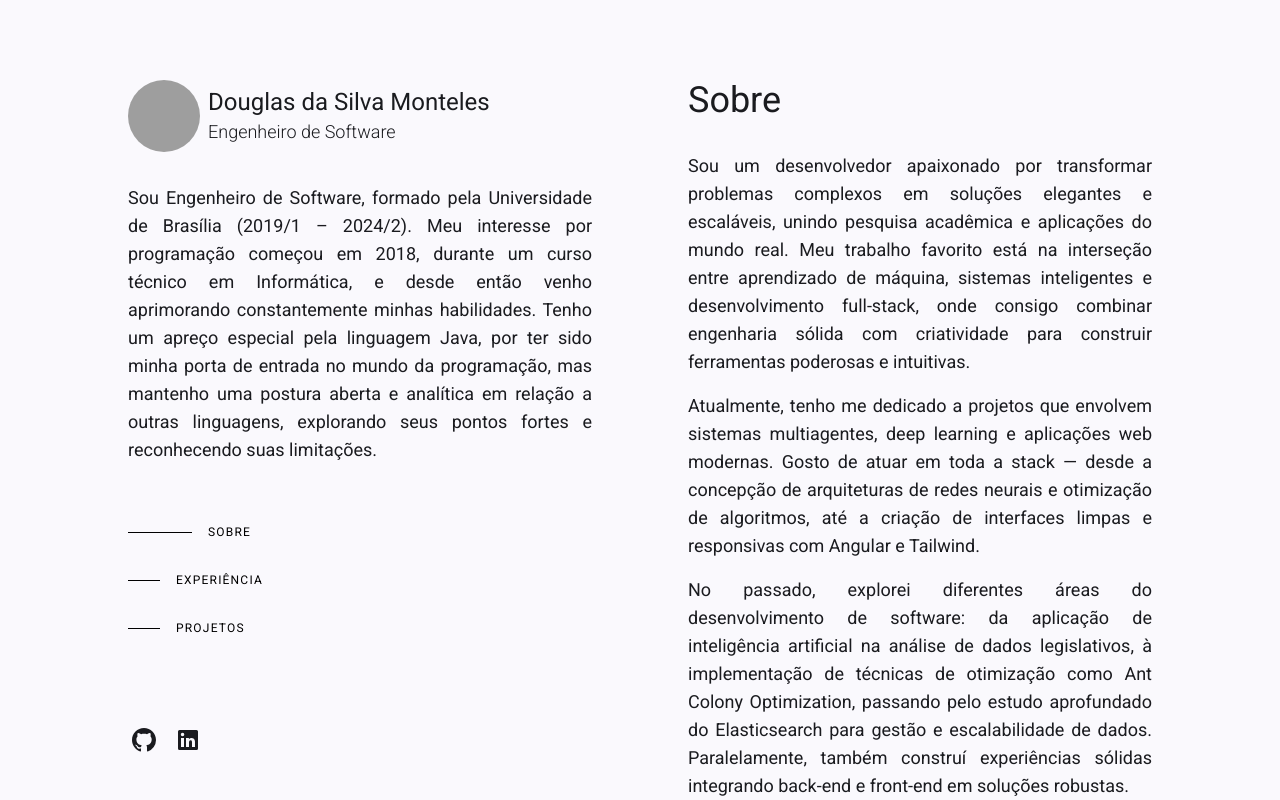
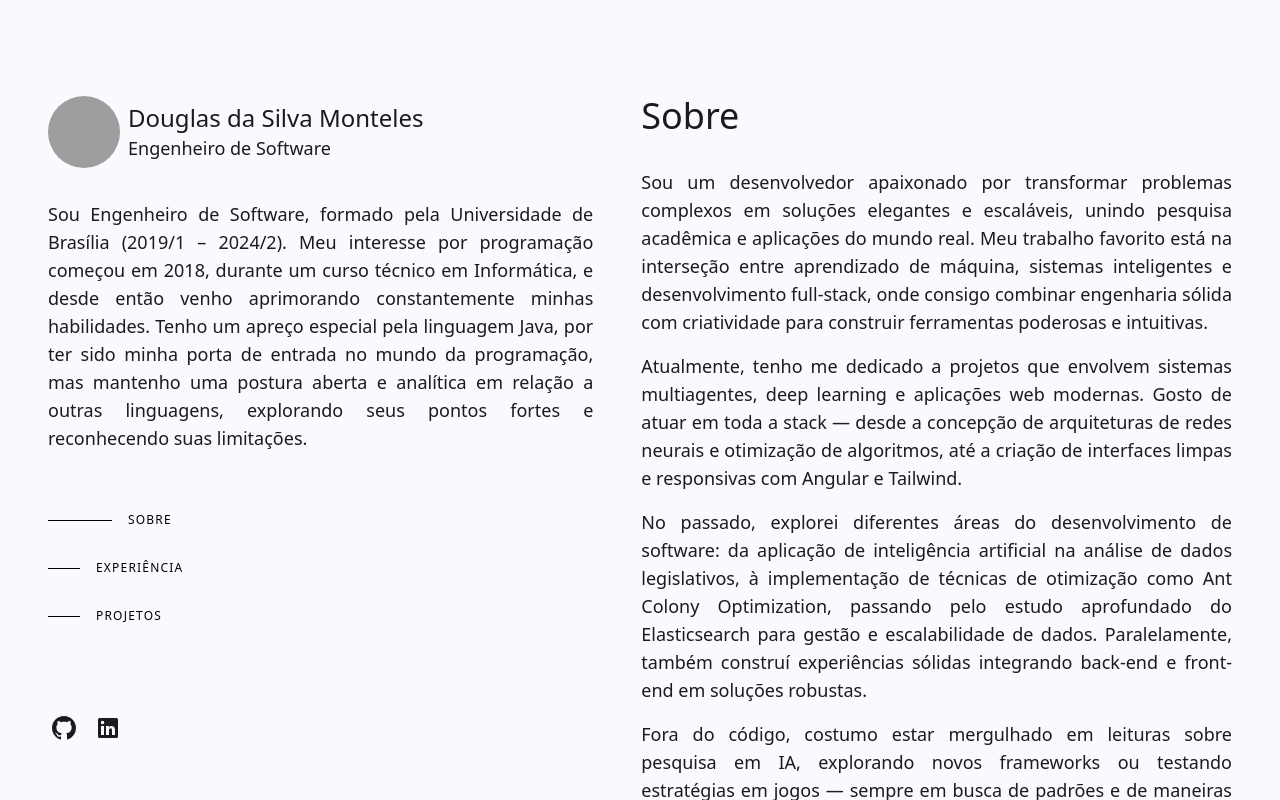
Before and after one commit to DouglasMonteles/DouglasMonteles, an Angular app in the folder portfolio/: page /about in a window 1280 px wide. Built offline with nearby package versions, Linux system fonts and the light colour scheme; grey boxes are pictures that could not be loaded.

Commit message:
:recycle: fixed scroll (only on the right of the page)
Change-Id: I04f514dbc95113014b2f3c428b6d69254c73a4a2

```diff
--- a/portfolio/src/app/app.html
+++ b/portfolio/src/app/app.html
@@ -1,9 +1,8 @@
 <app-side-nav>
-  <main class="container grid mx-auto h-screen px-8 py-4
-    lg:grid-cols-2 lg:gap-24 lg:px-32"
-  >
-    <section class="lg:col-span-1 md:z-10">
-      <div class="lg:sticky lg:top-4 lg:max-h-screen h-full">
+  <div class="mt-8 md:mt-0 mx-auto min-h-screen max-w-screen-xl px-6 py-12 font-sans md:px-12 md:py-16 lg:py-0">
+    <div class="lg:flex lg:justify-between lg:gap-12">
+      <header class="lg:sticky lg:top-0 lg:flex lg:max-h-screen lg:w-[48%] lg:flex-col lg:justify-between lg:py-24">
+        <div class="lg:sticky lg:top-0 lg:max-h-screen w-full">
           <div class="flex flex-col justify-between h-full">
             <div class="flex flex-col justify-between">
               <app-profile
@@ -35,15 +34,17 @@
             ></app-footer>
           </div>
         </div>
-    </section>
-
+      </header>
+      <main id="content" class="pt-24 lg:w-[52%] lg:py-24 mx-auto">
         <aside class="mt-12
           lg:col-span-1 lg:mt-0 z-0 md:z-10">
           <router-outlet />
         </aside>
 
         <app-footer
-      class="mx-auto block lg:hidden"
+          class="mx-auto block lg:hidden flex justify-center items-center"
         ></app-footer>
       </main>
+    </div>
+  </div>
 </app-side-nav>
--- a/portfolio/src/app/components/side-nav/side-nav.component.scss
+++ b/portfolio/src/app/components/side-nav/side-nav.component.scss
@@ -11,7 +11,7 @@
 }
 
 .mat-toolbar.mat-primary {
-  position: sticky;
+  position: fixed;
   top: 0;
-  z-index: 1;
+  z-index: 20;
 }
```
Lines whose indentation alone changed are shown as unchanged.
